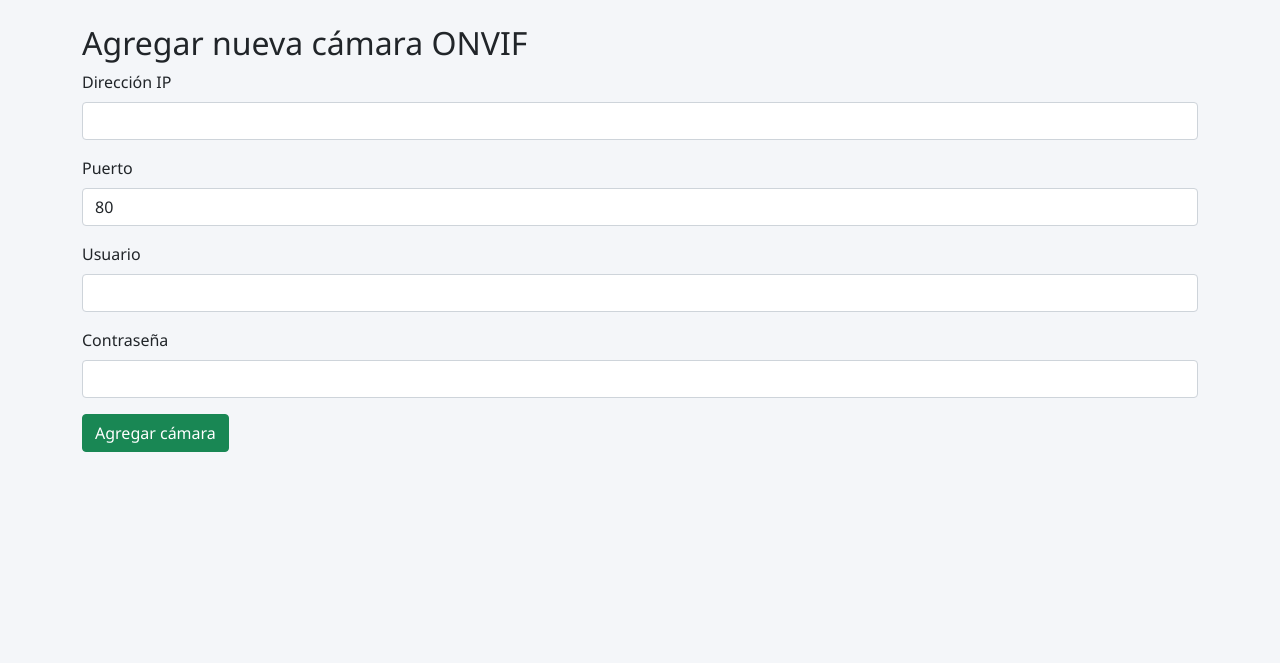
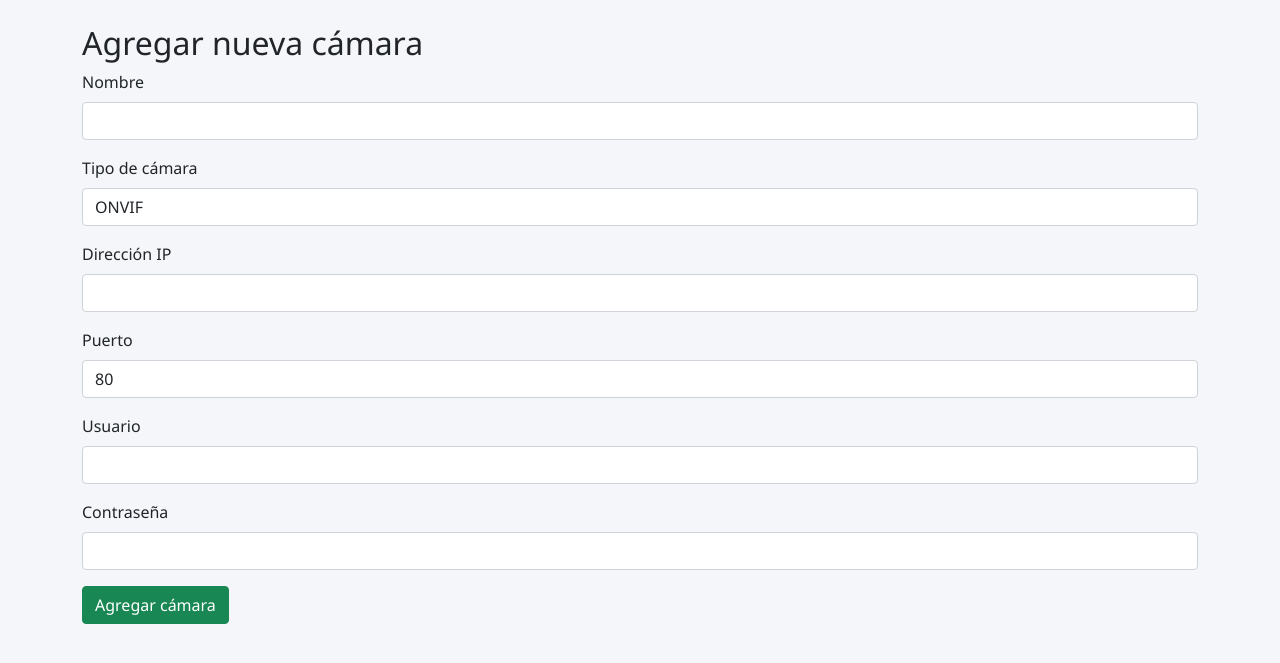
Before and after one commit to LeoSole423/IngresoPolo, a Flask app: page /camera/add in a window 1280 px wide. Shown: the part 64-727 px from the top of the page. Run offline with Flask 2, Linux system fonts and the light colour scheme; the visitor is signed in with stand-in values (Sample User, id 1); data comes from the database, SQL or seed files in the repository.

Commit message:
Funcionalidad: agregar y visualizar cámaras IP directas (HTTP/JPEG/MJPEG) junto a ONVIF

```diff
--- a/app/routes/camera.py
+++ b/app/routes/camera.py
@@ -1,19 +1,49 @@
 from flask import Blueprint, render_template, request, redirect, url_for, flash
-from flask_login import login_required
+from flask_login import login_required, current_user
+from app.models.camera import Camera
+from app import db
 
 camera_bp = Blueprint('camera', __name__, url_prefix='/camera')
 
 @camera_bp.route('/', methods=['GET'])
 @login_required
 def camera_home():
-    # Aquí se listarán las cámaras del usuario
-    return render_template('camera/home.html')
+    cameras = Camera.query.filter_by(user_id=current_user.get_id()).all()
+    return render_template('camera/home.html', cameras=cameras)
 
 @camera_bp.route('/add', methods=['GET', 'POST'])
 @login_required
 def add_camera():
     if request.method == 'POST':
-        # Aquí se procesará el formulario para agregar una cámara
-        flash('Funcionalidad en desarrollo', 'info')
+        name = request.form.get('name')
+        cam_type = request.form.get('type')
+        ip = request.form.get('ip')
+        port = request.form.get('port')
+        username = request.form.get('username')
+        password = request.form.get('password')
+        stream_url = request.form.get('stream_url') if cam_type == 'DIRECT' else None
+        camera = Camera(
+            user_id=current_user.get_id(),
+            name=name,
+            type=cam_type,
+            ip=ip,
+            port=port,
+            username=username,
+            password=password,
+            stream_url=stream_url
+        )
+        db.session.add(camera)
+        db.session.commit()
+        flash('Cámara agregada correctamente', 'success')
         return redirect(url_for('camera.camera_home'))
     return render_template('camera/add.html')
+
+@camera_bp.route('/view/<int:camera_id>')
+@login_required
+def view_camera(camera_id):
+    camera = Camera.query.get_or_404(camera_id)
+    if camera.user_id != int(current_user.get_id()):
+        flash('No tienes permiso para ver esta cámara', 'danger')
+        return redirect(url_for('camera.camera_home'))
+    # Si es directa y tiene stream_url, mostrarlo
+    return render_template('camera/view.html', camera=camera)
--- a/app/templates/camera/add.html
+++ b/app/templates/camera/add.html
@@ -1,7 +1,18 @@
 {% extends 'base.html' %}
 {% block content %}
-<h2>Agregar nueva cámara ONVIF</h2>
-<form method="post">
+<h2>Agregar nueva cámara</h2>
+<form method="post" id="cameraForm">
+    <div class="mb-3">
+        <label for="name" class="form-label">Nombre</label>
+        <input type="text" class="form-control" id="name" name="name" required>
+    </div>
+    <div class="mb-3">
+        <label for="type" class="form-label">Tipo de cámara</label>
+        <select class="form-control" id="type" name="type" required onchange="toggleFields()">
+            <option value="ONVIF">ONVIF</option>
+            <option value="DIRECT">Directa (HTTP/MJPEG)</option>
+        </select>
+    </div>
     <div class="mb-3">
         <label for="ip" class="form-label">Dirección IP</label>
         <input type="text" class="form-control" id="ip" name="ip" required>
@@ -11,13 +22,31 @@
         <input type="number" class="form-control" id="port" name="port" value="80" required>
     </div>
     <div class="mb-3">
-        <label for="user" class="form-label">Usuario</label>
-        <input type="text" class="form-control" id="user" name="user" required>
+        <label for="username" class="form-label">Usuario</label>
+        <input type="text" class="form-control" id="username" name="username">
     </div>
     <div class="mb-3">
         <label for="password" class="form-label">Contraseña</label>
-        <input type="password" class="form-control" id="password" name="password" required>
+        <input type="password" class="form-control" id="password" name="password">
+    </div>
+    <div class="mb-3" id="streamUrlDiv" style="display:none;">
+        <label for="stream_url" class="form-label">URL de stream HTTP/JPEG/MJPEG</label>
+        <input type="text" class="form-control" id="stream_url" name="stream_url" placeholder="http://ip:puerto/stream o /snapshot.jpg">
+        <small class="form-text text-muted">Ejemplo: http://192.168.1.100:8080/video</small>
     </div>
     <button type="submit" class="btn btn-success">Agregar cámara</button>
 </form>
+
+<script>
+function toggleFields() {
+    var type = document.getElementById('type').value;
+    var streamDiv = document.getElementById('streamUrlDiv');
+    if(type === 'DIRECT') {
+        streamDiv.style.display = '';
+    } else {
+        streamDiv.style.display = 'none';
+    }
+}
+document.addEventListener('DOMContentLoaded', toggleFields);
+</script>
 {% endblock %}
```
Also changed, not shown: app/models/camera.py (added, +16 -0 lines), app/templates/camera/view.html (added, +16 -0 lines).
